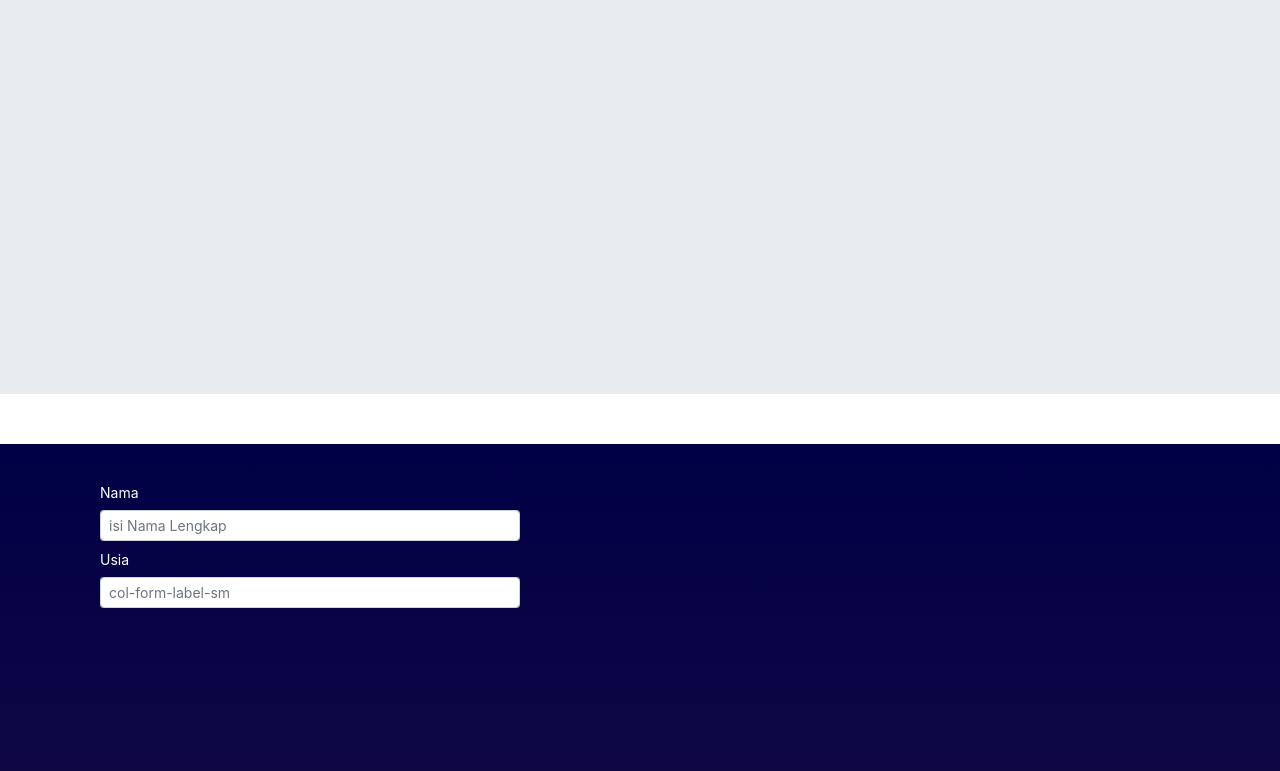
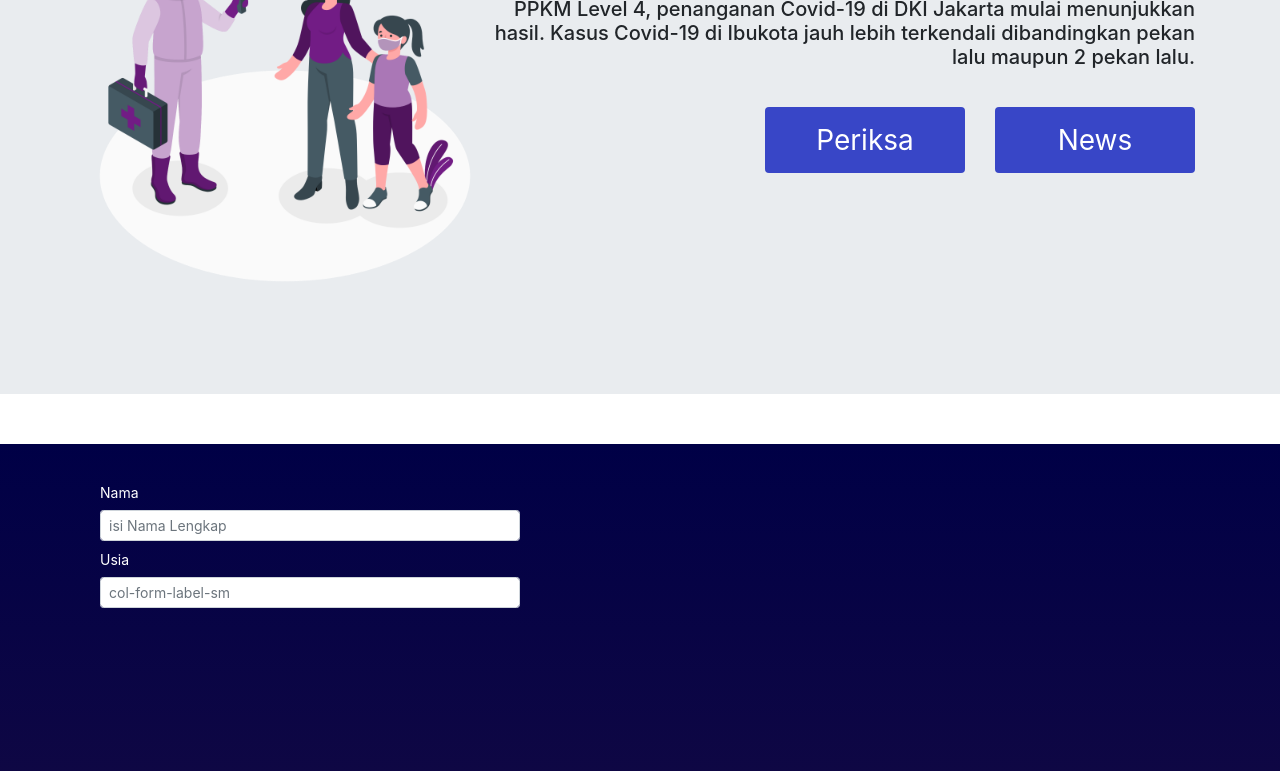
Before and after one commit to arsyad7/checkvid19, a plain HTML site: page index.html in a window 1280 px wide. Shown: the part 434-1205 px from the top of the page. Drawn offline with nearby package versions, Linux system fonts and the light colour scheme; a script that the page names is missing.

Commit message:
update layout

```diff
--- a/index.html
+++ b/index.html
@@ -46,10 +46,17 @@
     <div data-spy="scroll" data-target="#navbarNav" data-offset="0"></div>
 
     <!--awal jumbotron-->
+
         <div class="jumbotron jumbotron-fluid">
             <div class="container">
+                <img src="assets/Temperature Measurement-amico (1).png" align="left" width="400" height="400">
                 <h1 class="display-4 title alignright">Checkvid19</h1>
-                <h5 class="tag alignright">OsloFox-15</h5>
+                <h5 class="tag alignright">Setelah dilakukan sejumlah pengetatan mulai dari PPKM Darurat hingga PPKM Level 4, penanganan Covid-19 di DKI Jakarta mulai menunjukkan hasil.
+                    Kasus Covid-19 di Ibukota jauh lebih terkendali dibandingkan pekan lalu maupun 2 pekan lalu.</h5>
+                <ul>
+                    <button class="button-satu"><span><a href="https://covid19.go.id/"">News</a></span></button>
+                    <button class="button-satu"><span>Periksa</span></button>
+                </ul>
             </div>
         </div>
 
@@ -92,9 +99,9 @@
                         <table class="table table-striped">
                             <thead>
                               <tr>
-                                <th scope="col">#</th>
-                                <th scope="col">First</th>
-                                <th scope="col">Last</th>
+                                <th scope="col">Nama</th>
+                                <th scope="col">Usia</th>
+                                <th scope="col">Gejala</th>
                                 <th scope="col">Handle</th>
                               </tr>
                             </thead>
--- a/style.css
+++ b/style.css
@@ -170,3 +170,53 @@ h5.tag {
     }
 
     }
+
+
+/*
+Button layout satu
+*/
+.button-satu {
+    border-radius: 4px;
+    background-color: #3846c7;
+    border: none;
+    color: #FFFFFF;
+    text-align: center;
+    font-size: 28px;
+    padding: 15px;
+    width: 200px;
+    transition: all 0.5s;
+    cursor: pointer;
+    margin: 30px;
+    margin-right: 0;
+    float: right;
+}
+
+.button-satu span {
+    cursor: pointer;
+    display: inline-block;
+    position: relative;
+    transition: 0.5s;
+}
+
+.button-satu span a {
+    text-decoration: none;
+    color: white;
+}
+
+.button-satu span:after {
+    content: '\00bb';
+    position: absolute;
+    opacity: 0;
+    top: 0;
+    right: -20px;
+    transition: 0.5s;
+}
+
+.button-satu:hover span {
+    padding-right: 25px;
+}
+
+.button-satu:hover span:after {
+    opacity: 1;
+    right: 0;
+}
```
Also changed, not shown: assets/Temperature Measurement-amico (1).png (added).
